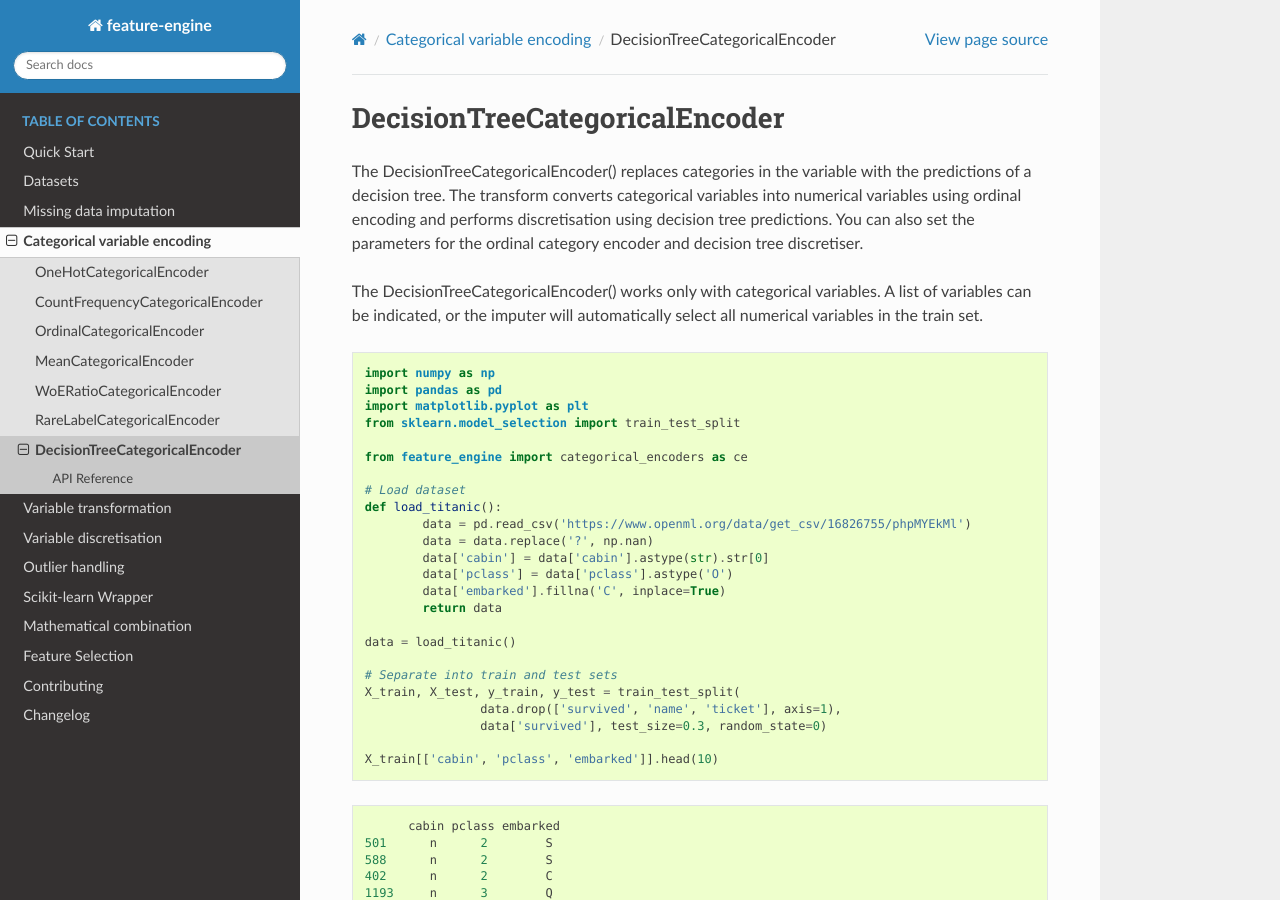
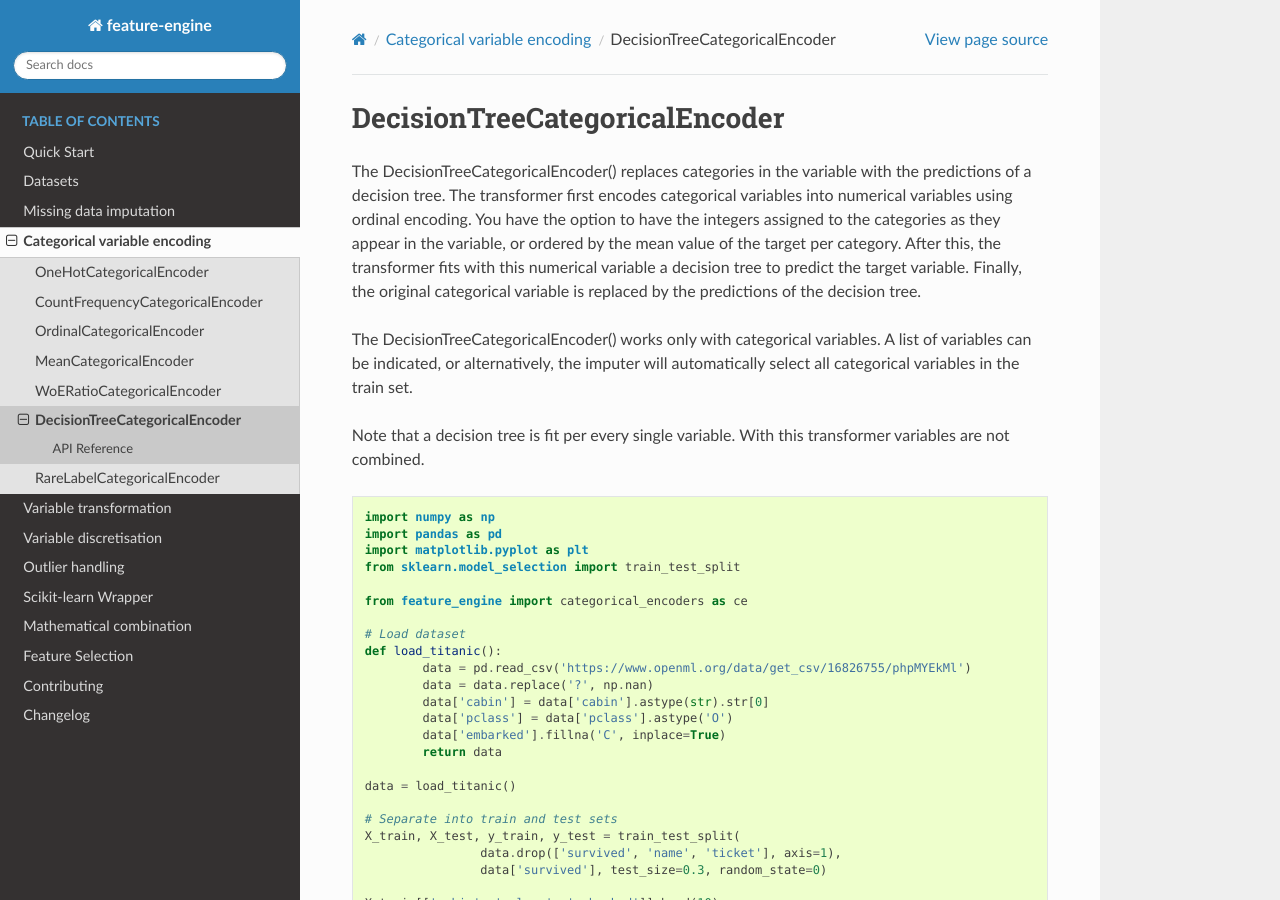
Before and after one commit to feature-engine/feature_engine, a Sphinx documentation site: the page built from docs/encoders/DecisionTreeCategoricalEncoder.rst, in a window 1280 px wide and 900 px high. Built offline with Sphinx 7.4.7 and the Read the Docs theme 2.0.0, drawn with Linux system fonts in a browser that asks for light colours; the version number could not be read and is left out.

Commit message:
merged master, changed docstrings, updated indexrst

```diff
--- a/docs/encoders/DecisionTreeCategoricalEncoder.rst
+++ b/docs/encoders/DecisionTreeCategoricalEncoder.rst
@@ -1,14 +1,20 @@
 DecisionTreeCategoricalEncoder
 ==============================
 The DecisionTreeCategoricalEncoder() replaces categories in the variable with
-the predictions of a decision tree. The transform converts categorical
-variables into numerical variables using ordinal encoding and performs
-discretisation using decision tree predictions. You can also set the parameters
-for the ordinal category encoder and decision tree discretiser.
+the predictions of a decision tree. The transformer first encodes categorical
+variables into numerical variables using ordinal encoding. You have the option
+to have the integers assigned to the categories as they appear in the variable,
+or ordered by the mean value of the target per category. After this, the transformer
+fits with this numerical variable a decision tree to predict the target variable.
+Finally, the original categorical variable is replaced by the predictions of
+the decision tree.
 
 The DecisionTreeCategoricalEncoder() works only with categorical variables. A
-list of variables can be indicated, or the imputer will automatically select
-all numerical variables in the train set.
+list of variables can be indicated, or alternatively, the imputer will automatically
+select all categorical variables in the train set.
+
+Note that a decision tree is fit per every single variable. With this transformer
+variables are not combined.
 
 .. code:: python
 
--- a/docs/encoders/index.rst
+++ b/docs/encoders/index.rst
@@ -13,5 +13,5 @@ Feature-engine's categorical encoders replace variable strings by estimated or a
    OrdinalCategoricalEncoder
    MeanCategoricalEncoder
    WoERatioCategoricalEncoder
+   DecisionTreeCategoricalEncoder
    RareLabelCategoricalEncoder
-   DecisionTreeCategoricalEncoder
--- a/docs/index.rst
+++ b/docs/index.rst
@@ -76,6 +76,7 @@ Categorical Variable Encoders: Encoders
 - :doc:`encoders/OrdinalCategoricalEncoder`: replaces categories by numbers arbitrarily or ordered by target
 - :doc:`encoders/MeanCategoricalEncoder`: replaces categories by the target mean
 - :doc:`encoders/WoERatioCategoricalEncoder`: replaces categories by the weight of evidence
+- :doc:`encoders/DecisionTreeCategoricalEncoder`: replaces categories by predictions of a decision tree
 - :doc:`encoders/RareLabelCategoricalEncoder`: groups infrequent categories
 
 Numerical Variable Transformation: Transformers
```
Also changed, not shown: 3 other files.
